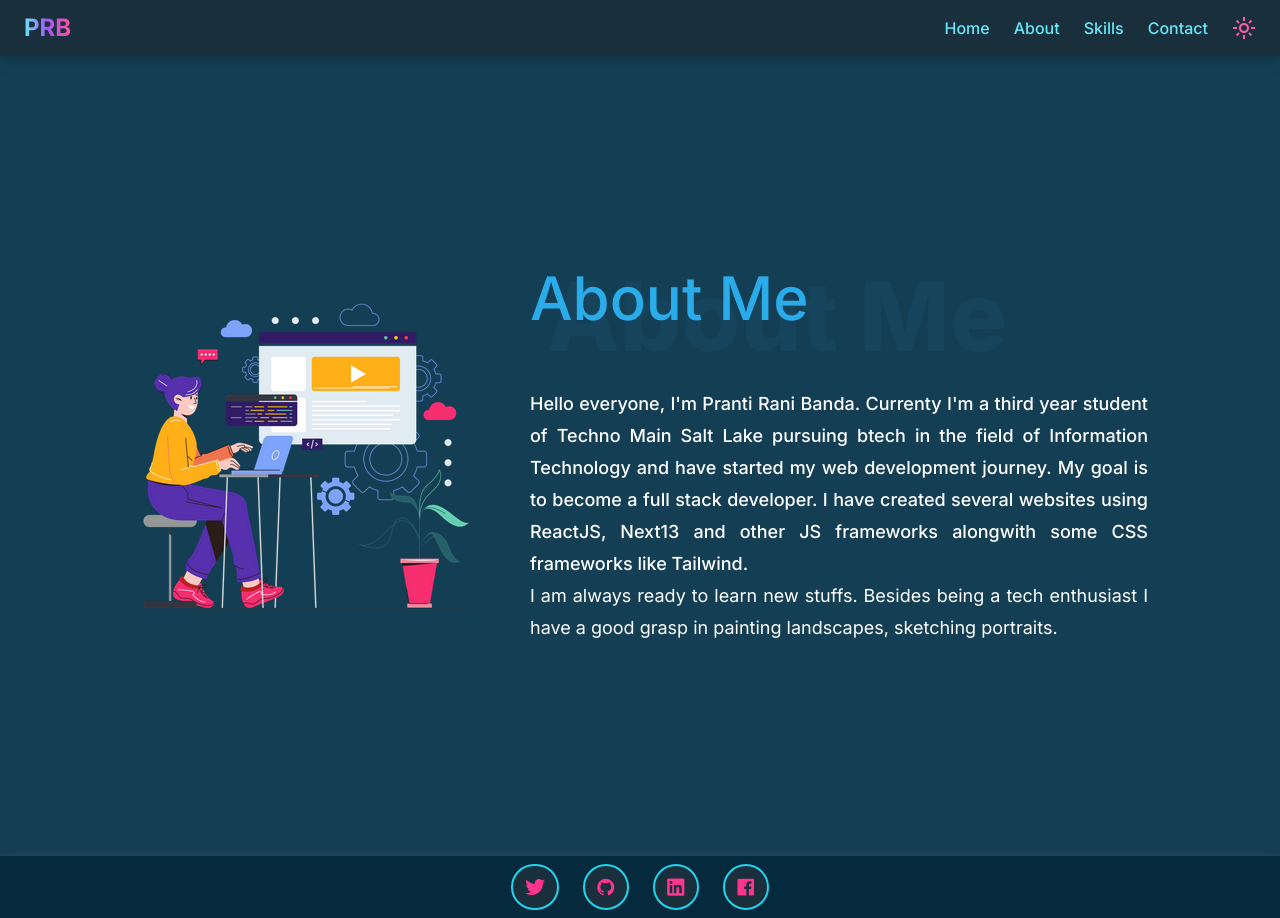
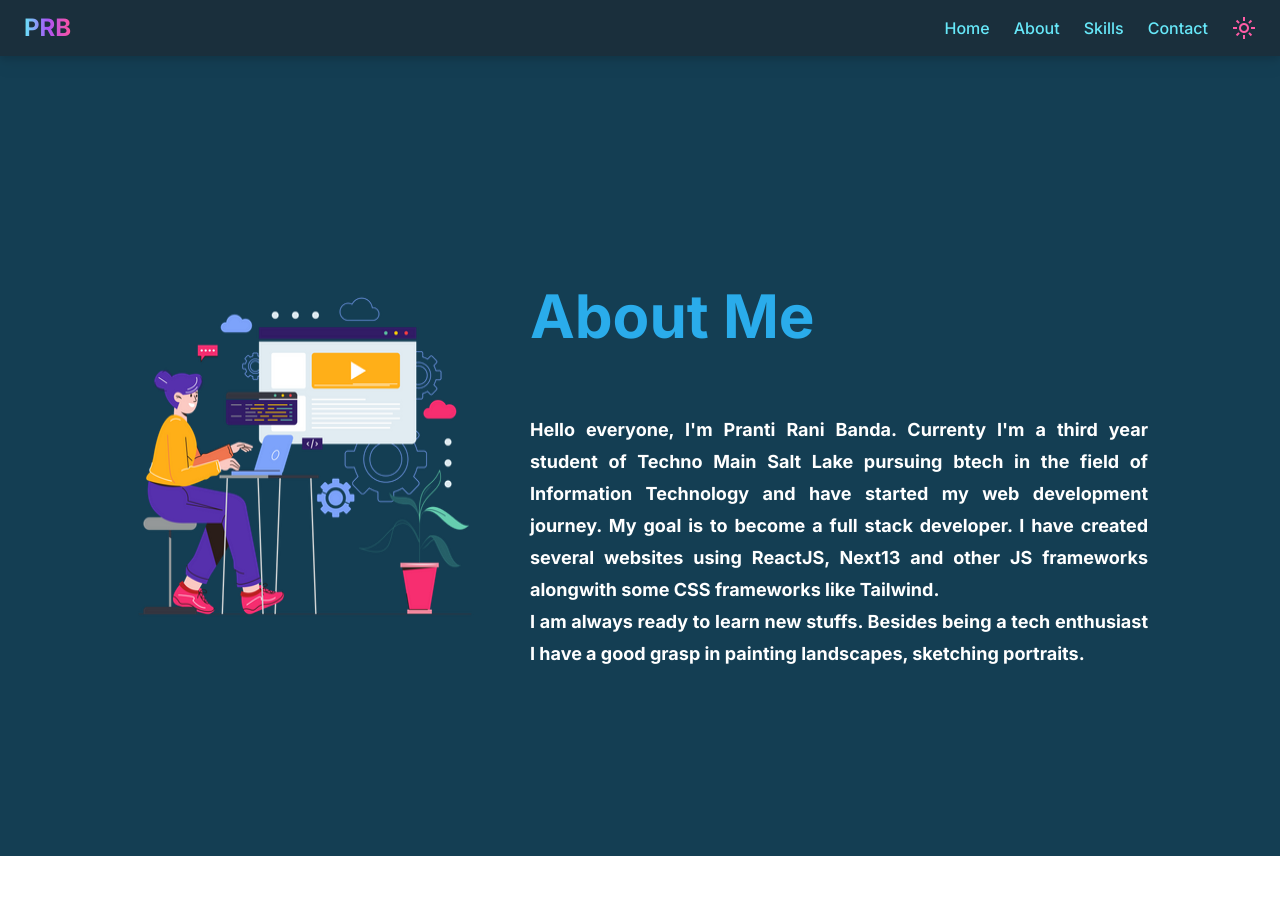
Before and after one commit to prantiranibanda/MyFolio, a Next.js app: page /about in a window 1280 px wide. After the commit the page ends 856 px from the top, so only its background shows below. Built offline with nearby package versions, Linux system fonts and the light colour scheme.

Commit message:
Contact icons modified

```diff
--- a/src/app/about/page.jsx
+++ b/src/app/about/page.jsx
@@ -3,7 +3,6 @@ import React, { useState } from "react";
 import Image from "next/image";
 import Navbar from "../components/Navbar";
 import pic from "../../../public/programmer.webp";
-import Footer from "../components/Footer";
 
 export default function Page() {
   const [isLightMod, setIsLightMod] = useState(false);
@@ -13,7 +12,7 @@ export default function Page() {
   return (
     <>
       <Navbar mode={isLightMod} toggleMode={toggleMode} />
-      <div className={`flex ${(isLightMod)?"bg-[#9fbae5]":"bg-[#143e53]"} min-h-screen md:flex items-center`}>
+      <div className={`flex ${(isLightMod)?"bg-[#c3c7e0]":"bg-[#143e53]"} min-h-screen md:flex items-center`}>
         <div className="md:flex md:px-0  lg:px-10  xl:pr-28 xl:pl-20">
           <Image
             className="hidden md:block"
@@ -28,15 +27,10 @@ export default function Page() {
           <div className="flex items-center">
             <div className="p-5 md:pl-0 text-justify text-white">
               <div className="hidden lg:block">
-              <div className="absolute -z-7 lg:text-6xl 2xl:text-6xl text-[#2aaceb] font-medium">
-                About Me
+              <div className="text-4xl sm:text-6xl 2xl:text-6xl font-bold text-[#2aaceb] my-11">About Me</div>
               </div>
-              <div className="text-8xl text-[#1a5470] text-opacity-30 font-extrabold pl-4">
-                About Me
-              </div>
-              </div>
-              <div className="block lg:hidden text-4xl font-medium text-[#2aaceb]">About Me</div>
-              <div className="sm:pt-1 md:pt-0 lg:pt-2 xl:pt-6 xl:leading-8 sm:text-lg lg:font-medium">
+              <div className="block lg:hidden text-4xl font-bold text-[#2aaceb]">About Me</div>
+              <div className="sm:pt-1 md:pt-0 lg:pt-2 xl:pt-6 xl:leading-8 sm:text-lg font-bold">
                 Hello everyone, I'm Pranti Rani Banda. Currenty I'm a third year
                 student of Techno Main Salt Lake pursuing btech in the field of
                 Information Technology and have started my web development
@@ -44,19 +38,15 @@ export default function Page() {
                 created several websites using ReactJS, Next13 and other JS
                 frameworks alongwith some CSS frameworks like Tailwind.
               </div>
-              <div className="xl:leading-8 sm:text-lg 2xl:text-xl">
+              <div className="xl:leading-8 sm:text-lg 2xl:text-xl font-bold">
                 I am always ready to learn new stuffs. Besides being a tech
                 enthusiast I have a good grasp in painting landscapes, sketching
                 portraits.
-
-
               </div>
             </div>
           </div>
         </div>
       </div>
-      <Footer/>
-
     </>
   );
 }
--- a/src/app/components/Footer.jsx
+++ b/src/app/components/Footer.jsx
@@ -1,25 +1,22 @@
 import React from 'react';
-import Image from 'next/image';
+import Link from 'next/link';
 
 export default function Footer() {
   return (
     <div className="p-2 bg-[#062a3d] shadow-lg shadow-white">
-        <div className="flex justify-center">
-            {/* <div className="rounded-full p-3 bg-[#1A2F3C] flex items-center border-2 border-cyan-400">
-                    <i className="devicon-facebook-plain rounded-lg text-pink-600" />
-                </div> */}
-            <div className="mx-3 hover:bg-[#2aaceb] hover:text-white rounded-full p-3 bg-[#1A2F3C] flex items-center border-2 border-cyan-400">
-                    <i className="devicon-twitter-original text-xsm  rounded-lg text-[#fe348f]" />
-                </div>
-            <div className="mx-3 hover:bg-[#2aaceb] hover:text-white rounded-full p-3 bg-[#1A2F3C] flex items-center border-2 border-cyan-400">
-                    <i className="devicon-github-original text-lg  rounded-lg text-[#fe348f]" />
-                </div>
-            <div className="mx-3 hover:bg-[#2aaceb] hover:text-white rounded-full p-3 bg-[#1A2F3C] flex items-center border-2 border-cyan-400">
-                    <i className="devicon-linkedin-plain text-lg  rounded-lg text-[#fe348f]" />
-                </div>
-            <div className="mx-3 hover:bg-[#2aaceb] hover:text-white rounded-full p-3 bg-[#1A2F3C] flex items-center border-2 border-cyan-400">
-                    <i className="devicon-facebook-plain text-lg  rounded-lg text-[#fe348f]" />
-                </div>
+        <div className="flex justify-center space-x-6">
+            <Link href="https://x.com/prantiranibanda" className="w-11 h-11 hover:bg-[#2aaceb] hover:text-white rounded-full bg-[#1A2F3C] flex items-center justify-center border-2 border-cyan-400">
+                    <i className="devicon-twitter-original text-sm text-[#fe348f]" />
+                </Link>
+            <Link href="https://github.com/prantiranibanda" className="w-11 h-11 hover:bg-[#2aaceb] hover:text-white rounded-full bg-[#1A2F3C] flex items-center justify-center border-2 border-cyan-400">
+                    <i className="devicon-github-original text-xl text-[#fe348f]" />
+                </Link>
+            <Link href="https://linkedin.com/in/prantiranibanda" className="w-11 h-11 hover:bg-[#2aaceb] hover:text-white rounded-full bg-[#1A2F3C] flex items-center justify-center border-2 border-cyan-400">
+                    <i className="devicon-linkedin-plain text-lg text-[#fe348f]" />
+                </Link>
+            <Link href="https://facebook.com/prantiranibanda" className="w-11 h-11 hover:bg-[#2aaceb] hover:text-white rounded-full bg-[#1A2F3C] flex items-center justify-center border-2 border-cyan-400">
+                    <i className="devicon-facebook-plain text-lg text-[#fe348f]" />
+                </Link>
         </div>
     </div>
   )
--- a/src/app/components/Navbar.jsx
+++ b/src/app/components/Navbar.jsx
@@ -18,7 +18,7 @@ export default function Navbar({mode, toggleMode}) {
                     <div className="hover:text-[#ff5ca5] transition ease-in-out"><Link href="/skills">Skills</Link></div>
                     <div className="hover:text-[#ff5ca5] transition ease-in-out"><Link href="/contact">Contact</Link></div>
                 </div>
-                <div className="flex ml-auto items-center text-[#ff5ca5] sm:ml-6"><span className="material-symbols-outlined" onClick={toggleMode}>{(mode)?"dark_mode":"light_mode"}</span></div>
+                <button className="flex ml-auto items-center text-[#ff5ca5] sm:ml-6"><span className="material-symbols-outlined" onClick={toggleMode}>{(mode)?"dark_mode":"light_mode"}</span></button>
             </div>
             {/* Menu */}
             <div className={`bg-slate-300 fixed w-full ${(isExpanded)?"block":"hidden"} opacity-95 sm:hidden`}>
--- a/src/app/contact/page.jsx
+++ b/src/app/contact/page.jsx
@@ -12,7 +12,7 @@ export default function Page() {
   };
   return (
     <div>
-      <div className="min-h-screen bg-[#143e53]">
+      <div className={`min-h-screen ${(isLightMod)?"bg-[#c3c7e0]":"bg-[#143e53]"}`}>
         <Navbar mode={isLightMod} toggleMode={toggleMode} />
         <div className="min-h-screen flex justify-center items-center ">
           <div className="flex flex-col items-center">
--- a/src/app/page.jsx
+++ b/src/app/page.jsx
@@ -13,10 +13,11 @@ export default function Home() {
     setIsLightMode(!isLightMode);
   };
   return (
-    <>
+    <div className={(isLightMode)?"":"dark"}>
+
       <Navbar mode={isLightMode} toggleMode={toggleMode} />
 
-      <div className={`flex ${(isLightMode)?"bg-[#c3c7e0]":"bg-[#143e53]"} min-h-screen md:flex items-center`}>
+      <div className="flex bg-[#c3c7e0] dark:bg-[#143e53] min-h-screen md:flex items-center">
         <div className="md:flex w-full">
           <Image
             className="w-full md:hidden"
@@ -26,17 +27,17 @@ export default function Home() {
 
           <div className="flex items-center">
             <div className="md:pl-12 md:pt-7 lg:pl-20 px-6">
-              <div className={`text-3xl font-bold ${(isLightMode)?"text-[#204a60]":"text-[#fe348f]"}`}>
+              <div className="text-3xl font-bold text-[#204a60] dark:text-[#fe348f]">
                 Hi, my name is
               </div>
-              <div className={`2xl:text-7xl text-5xl font-extrabold py-5 text-transparent bg-clip-text ${(isLightMode)?"bg-gradient-to-r from-[#01486b] via-purple-500 to-[#fe348f]":"bg-gradient-to-r from-[#02d1fa] via-purple-500 to-[#fe348f]"} `}>
+              <div className="2xl:text-7xl text-5xl font-extrabold py-5 text-transparent bg-clip-text bg-gradient-to-r from-[#01486b] via-purple-500 to-[#fe348f] dark:bg-gradient-to-r dark:from-[#02d1fa] dark:via-purple-500 dark:to-[#fe348f]">
                 PRANTI RANI BANDA
               </div>
               <div className="text-xl font-bold pt-4 text-white">
                 I like coding and enjoy building websites.<br className="hidden xl:block"/> I have a keen
                 interest in UI/UX design.
               </div>
-              <Link href="/contact"><button className={`mt-5 mb-7 px-7 py-2 text-white font-medium ${(isLightMode)?"bg-[#035ca1]":"bg-cyan-400"} border-2 border-cyan-500 text-lg rounded-md hover:bg-[#45e0e6] hover:cursor-pointer`}>Contact Me</button>
+              <Link href="/contact"><button className="mt-5 mb-7 px-7 py-2 text-white font-medium bg-[#035ca1] dark:bg-cyan-400 border-2 border-cyan-500 text-lg rounded-md hover:bg-[#45e0e6] hover:cursor-pointer">Contact Me</button>
               </Link>
             </div>
           </div>
@@ -49,6 +50,6 @@ export default function Home() {
         </div>
       </div>
       <Footer/>
-    </>
+    </div>
   );
 }
--- a/src/app/skills/page.jsx
+++ b/src/app/skills/page.jsx
@@ -3,7 +3,6 @@ import Navbar from "../components/Navbar";
 import { useState } from "react";
 import React from "react";
 import Image from "next/image";
-import Footer from "../components/Footer";
 
 
 export default function Page() {
@@ -14,7 +13,7 @@ export default function Page() {
     return (
     <>
         <Navbar mode={isLightMod} toggleMode={toggleMode} />
-        <div className="min-h-screen bg-[#143e53]">
+        <div className={`min-h-screen ${(isLightMod)?"bg-[#c3c7e0]":"bg-[#143e53]"}`}>
             <div className="flex justify-center p-16">
                 <div className="font-bold text-5xl md:text-6xl text-[#2aaceb]">
                     Things I'm Learning :)
@@ -133,7 +132,6 @@ export default function Page() {
                 </div>
             </div>
         </div>
-        <Footer/>
     </>
   );
 }
```
